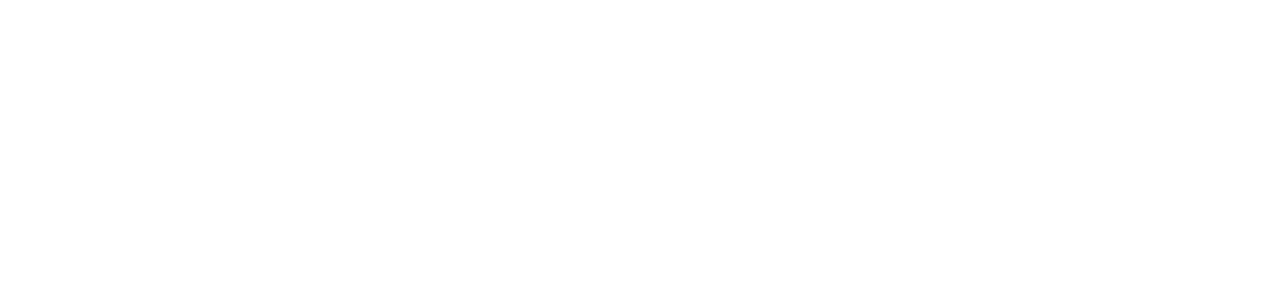
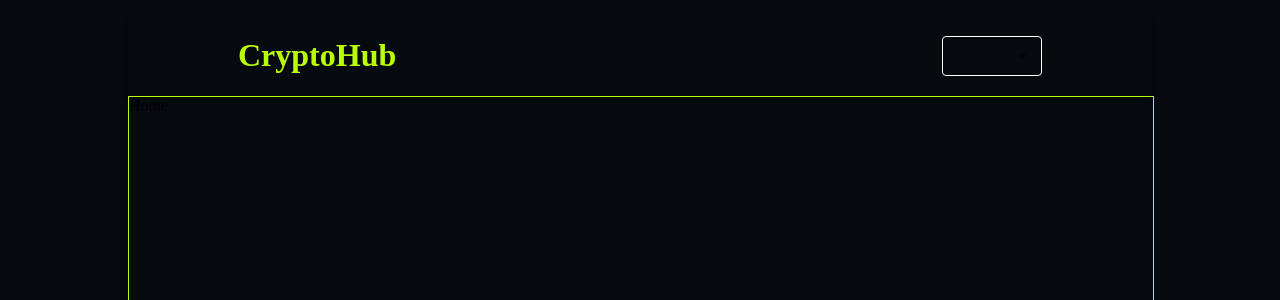
Before and after one commit to r-ahmed2022/cryptohub, a React (Create React App) app: page / in a window 1280 px wide. Shown: the top 300 px of the page. Built offline with nearby package versions, Linux system fonts and the light colour scheme.

Commit message:
updated css styling

```diff
--- a/package.json
+++ b/package.json
@@ -3,6 +3,10 @@
   "version": "0.1.0",
   "private": true,
   "dependencies": {
+    "@emotion/react": "^11.10.5",
+    "@emotion/styled": "^11.10.5",
+    "@mui/material": "^5.11.4",
+    "@reduxjs/toolkit": "^1.9.1",
     "@testing-library/jest-dom": "^5.16.5",
     "@testing-library/react": "^13.4.0",
     "@testing-library/user-event": "^13.5.0",
--- a/src/App.js
+++ b/src/App.js
@@ -1,9 +1,11 @@
 import './App.css';
-
+import Header from "./Header"
+import Home from "./Home"
 function App() {
   return (
-    <div className="App">
-
+    <div className='wrapper'>
+        <Header />
+        <Home />
     </div>
   );
 }
--- /dev/null
+++ b/src/Header.js
@@ -0,0 +1,29 @@
+import React from 'react'
+import {Container, Toolbar, Select, MenuItem,AppBar} from "@mui/material"
+
+
+export default function Header() {
+
+  return (
+    <AppBar color="transparent" position='static'>
+            <Container maxWidth="md">
+            <Toolbar>
+                <h1 className="crypto-title">
+                    CryptoHub
+                </h1>
+                <Select variant="outlined" style={{
+                    width: 100,
+                    height: 40,
+                    marginLeft: "auto",
+                    border: "1px solid white",
+                    color: "white",
+                }}>
+                    <MenuItem value={"USD"}>USD</MenuItem>
+                    <MenuItem value={"INR"}>INR</MenuItem>
+                </Select>
+            </Toolbar>
+            </Container>
+    </AppBar>
+
+  )
+}
--- /dev/null
+++ b/src/Home.js
@@ -0,0 +1,11 @@
+import React from 'react'
+
+export default function Home() {
+  return (
+    <main className="crypto-content">
+
+          Home
+
+    </main>
+  )
+}
--- a/src/index.css
+++ b/src/index.css
@@ -1,5 +1,31 @@
+:root {
+ --default-bg: #070B0F;
+ --defaultcolor: #DBDDDF;
+ --specialcolor: #BAFE03;
+}
+
 body {
   margin: 0;
   padding: 0;
+  height: 100vh;
   box-sizing: border-box;
+  background: var(--default-bg);
 }
+
+.wrapper {
+  width: 1024px;
+  margin: 1em auto;
+  height: 95vh;
+  display: flex;
+  flex-direction: column;
+}
+
+.crypto-title {
+color: #BAFE03;
+}
+
+.crypto-content {
+  width: 100%;
+  height: 90vh;
+  border: 1px solid var(--specialcolor);
+}
--- a/src/index.js
+++ b/src/index.js
@@ -6,6 +6,6 @@ import App from './App';
 const root = ReactDOM.createRoot(document.getElementById('root'));
 root.render(
   <React.StrictMode>
-    <App />
+     <App />
   </React.StrictMode>
 );
```
Also changed, not shown: 1 other file (tests, documents, lock files or other folders).
